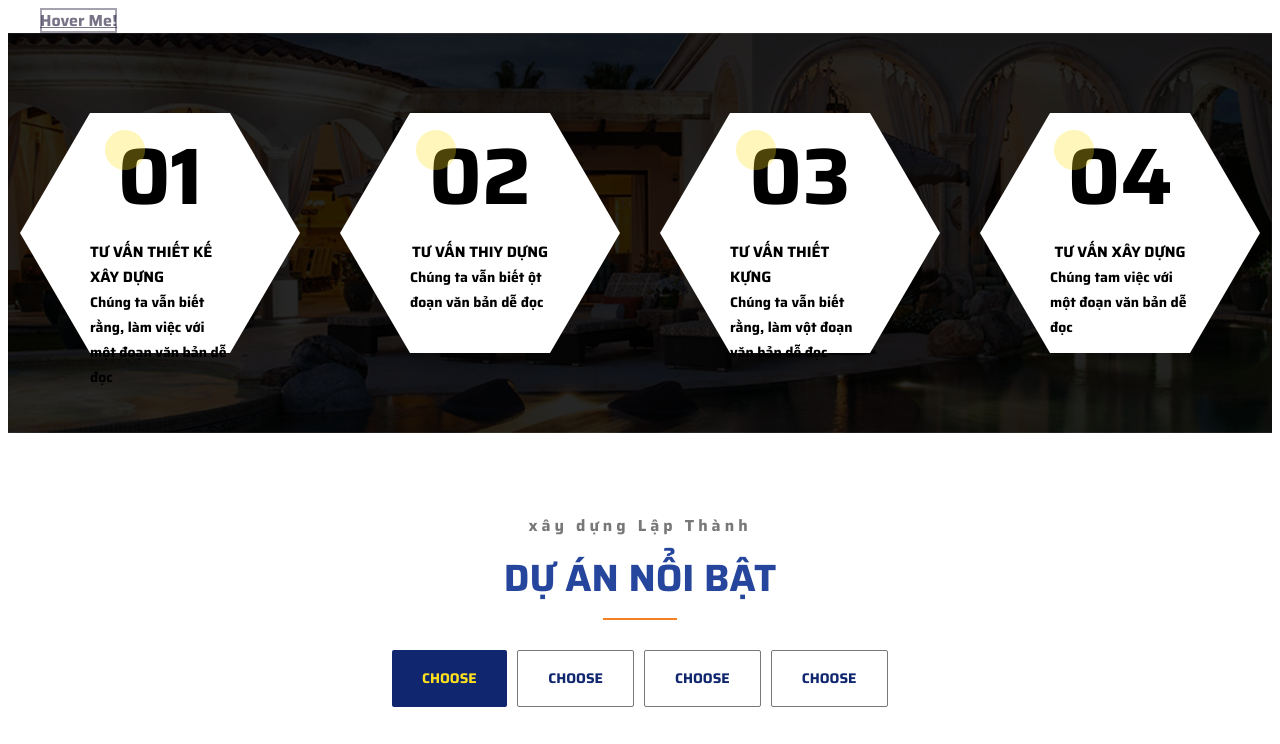
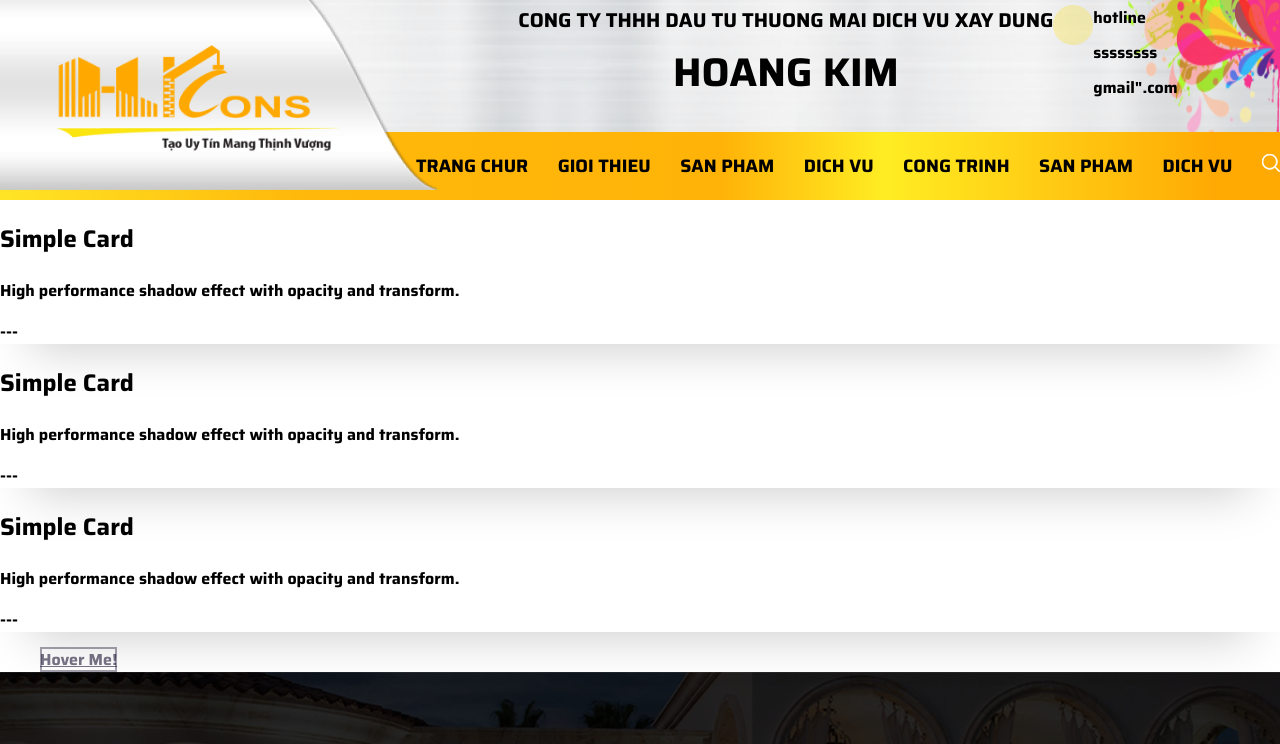
Before and after one commit to duongspm/company_work, a plain HTML site: page index.html in a window 1280 px wide. Shown: the top 744 px of the page. Drawn offline with nearby package versions, Linux system fonts and the light colour scheme.

Commit message:
update: menu

```diff
--- a/index.html
+++ b/index.html
@@ -11,6 +11,60 @@
     <link rel="stylesheet" href="style.css">
 </head>
 <body>
+    <div class="header">
+        <div class="header-bg">
+            <div class="header-content">
+                <div class="header-left">
+                    <div class="header-title"><span>Cong ty thhh dau tu thuong mai dich vu xay dung</span>
+                    </div>
+                    <div class="header-heading"><span>hoang kim</span></div>
+                </div>
+                <div class="header-right">
+                    <div class="imgphone">
+                        <img src="images-d/circle.png" alt="">
+                    </div>
+                    <div class="header-info">
+                        <span>hotline</span>
+                        <span>ssssssss</span>
+                        <span>gmail".com</span>
+                    </div>
+                </div>
+            </div>
+            <div class="menu">
+                <ul>
+                    <li>trang chur</li>
+                    <li>gioi thieu</li>
+                    <li>san pham</li>
+                    <li>dich vu</li>
+                    <li>cong trinh</li>
+                    <li>san pham</li>
+                    <li>dich vu</li>
+                    <li><img src="images-d/icon-search.png" alt=""></li>
+                </ul>
+            </div>
+        </div>
+        <div class="bg-logo">
+            <img src="images-d/bg-01.png" alt="">
+        </div>
+        <div class="logo">
+            <img src="images-d/LogoHK.png" alt="">
+        </div>
+    </div>
+    <article class="card shadow">
+        <h1 class="card__title">Simple Card</h1>
+        <p class="card__paragraph">High performance shadow effect with opacity and transform.</p>
+        <p class="card__paragraph"> ---</p>
+    </article>
+    <article class="card shadow">
+        <h1 class="card__title">Simple Card</h1>
+        <p class="card__paragraph">High performance shadow effect with opacity and transform.</p>
+        <p class="card__paragraph"> ---</p>
+    </article>
+    <article class="card shadow">
+        <h1 class="card__title">Simple Card</h1>
+        <p class="card__paragraph">High performance shadow effect with opacity and transform.</p>
+        <p class="card__paragraph"> ---</p>
+    </article>
     <div class="wrapper">
         <a href="#" class="button">Hover Me!</a>
     </div>
--- a/style.css
+++ b/style.css
@@ -1,3 +1,87 @@
+.header-bg{
+    background-image: url('./images-d/bgheader.png');
+    background-size: 100% 100%;
+    background-repeat: no-repeat;
+    background-position: center;
+
+    position: relative;
+}
+.bg-logo{
+    position: absolute;
+    top: 0;
+    left: 0;
+}
+.bg-logo>img{
+    object-fit: cover;
+    overflow: hidden;
+    width: 100%;
+
+}
+.logo{
+    position: absolute;
+    top: 0;
+    left: 0;
+    transform: translate(18%,40%);
+}
+.logo>img{
+    object-fit: cover;
+    overflow: hidden;
+    width: 90%;
+}
+.header-left{
+    text-align: center;
+}
+.header-heading
+{
+    font-size: 40px;
+    color: text-linear-gradient(90deg, #FFA903 -4.08%, #FFE713 32.99%, #FFB408 56.23%, #FFE613 77.55%, #FFB609 91.58%);
+    text-transform: uppercase;
+}
+.header-title{
+    font-style: normal;
+font-weight: 400;
+font-size: 20px;
+line-height: 41px;
+
+color: #000000;
+text-transform: uppercase;
+}
+.header-content{
+    display: flex;
+    justify-content: center;
+    align-items: center;
+    padding-left: calc(100% - 864px);
+}
+.header-right{
+    display: flex;
+    justify-content: space-between;
+}
+.header-info{
+    display: flex;
+    flex-direction: column;
+    text-align: left;
+    gap: 10px;
+}
+.menu{
+    background: linear-gradient(90deg, #FFEE2C -5.16%, #FFB90A 22.98%, #FFB308 56.51%, #FFED23 69.09%, #FFA903 95.12%);
+
+    padding-left: calc(100% - 864px);
+    margin-top: 28px;
+}
+.menu>ul{
+    display: flex;
+    align-items: center;
+    justify-content: space-between;
+    padding: 20px 0;
+    text-decoration: none;
+    list-style: none;
+}
+.menu>ul>li{
+    text-transform: uppercase;
+    font-size: 18px;
+    font-weight: 500;
+}
+
 @font-face {
     font-family: 'Saira';
     src: url('../../font-d/Saira/static/Saira/Saira-Bold.ttf');
@@ -12,6 +96,8 @@
 }
 body{
     font-family: 'Saira', cursive;
+    min-width: 1200px;
+    margin: 0 auto;
 }
 a {
 	/* display: block;
@@ -516,3 +602,43 @@ a.button:hover {
 .copyright{
     background-color: #26469d;
 }
+
+/*
+carrdshdow */
+.shadow {
+    position: relative;
+    transition: transform 0.2s ease-in-out;
+    will-change: transform;
+  }
+  .shadow:before,
+  .shadow:after {
+    content: '';
+    display: block;
+    position: absolute;
+    top: 0;
+    left: 0;
+    width: 100%;
+    height: 100%;
+    transition: opacity 0.2s ease-in-out;
+    pointer-events: none;
+    will-change: opacity;
+  }
+  .shadow:before {
+    box-shadow: 0 35px 50px -30px rgba(0,0,0,0.2);
+  }
+  .shadow:after {
+    opacity: 0;
+    box-shadow: 0 55px 50px -17px rgba(0,0,0,0.22);
+  }
+  .shadow:hover {
+    transform: translateY(-5%);
+  }
+  .shadow:hover:before {
+    opacity: 0;
+  }
+  .shadow:hover:after {
+    opacity: 1;
+  }
+  .shadow:active {
+    transform: translateY(5%) scale(0.9);
+  }
```
Also changed, not shown: images-d/LogoHK.png (added), images-d/LogoHK1.png (added), images-d/bg-01.png (added), images-d/bgheader.png (added), images-d/bglogo.png (added).
